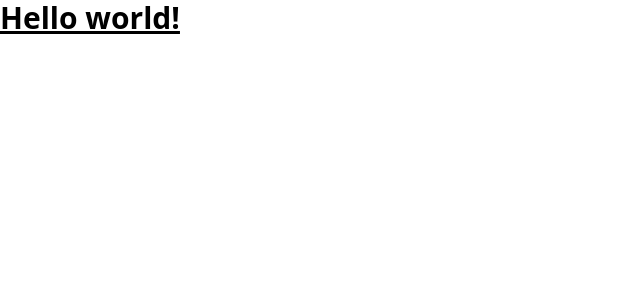
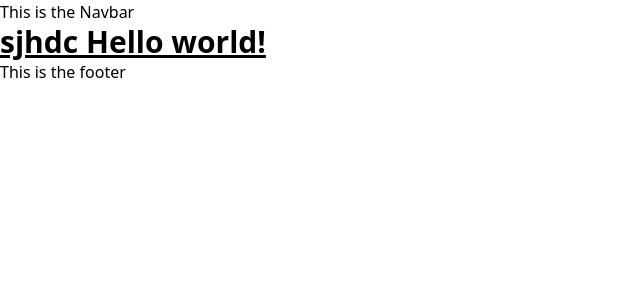
Before and after one commit to mitkapanarin/online_shop, a React (Vite) app in the folder frontend/: page / in a window 1280 px wide. Shown: the top 300 px of the page, without its empty margins (0-640 px from the left). Built offline with nearby package versions, Linux system fonts and the light colour scheme.

Commit message:
routes with layout added

```diff
--- a/frontend/package.json
+++ b/frontend/package.json
@@ -11,7 +11,8 @@
   },
   "dependencies": {
     "react": "^18.2.0",
-    "react-dom": "^18.2.0"
+    "react-dom": "^18.2.0",
+    "react-router-dom": "^6.23.1"
   },
   "devDependencies": {
     "@types/react": "^18.2.66",
--- a/frontend/src/App.tsx
+++ b/frontend/src/App.tsx
@@ -1,8 +1,34 @@
 import { Component } from "react";
+import {
+  createBrowserRouter,
+  RouteObject,
+  RouterProvider,
+} from "react-router-dom";
+import { ErrorPage, Home } from "./Pages";
+import { GeneralPagesRoutes } from "./Pages/Logic";
 
 export class App extends Component {
+  GeneralRoutes: RouteObject[] = [
+    {
+      path: "/",
+      element: <GeneralPagesRoutes />,
+      children: [
+        {
+          path: "/",
+          element: <Home />,
+        },
+        {
+          path: "*",
+          element: <ErrorPage />,
+        },
+      ],
+    },
+  ];
+
+  router = createBrowserRouter([...this.GeneralRoutes]);
+
   render() {
-    return <h1 className="text-3xl font-bold underline">Hello world!</h1>;
+    return <RouterProvider router={this.router} />;
   }
 }
 
--- /dev/null
+++ b/frontend/src/Pages/ErrorPage.tsx
@@ -0,0 +1,9 @@
+import { Component } from "react";
+
+export class ErrorPage extends Component {
+  render() {
+    return <div>Page doesn't Exist</div>;
+  }
+}
+
+export default ErrorPage;
--- /dev/null
+++ b/frontend/src/Pages/Home.tsx
@@ -0,0 +1,9 @@
+import { Component } from "react";
+
+export class Home extends Component {
+  render() {
+    return <h1 className="text-3xl font-bold underline">sjhdc Hello world!</h1>;
+  }
+}
+
+export default Home;
--- /dev/null
+++ b/frontend/src/Pages/Logic/GeneralPagesRoutes.tsx
@@ -0,0 +1,17 @@
+import { Component } from "react";
+import { Outlet } from "react-router-dom";
+import { Footer, Navbar } from "../../components/Layout";
+
+export class GeneralPagesRoutes extends Component {
+  render() {
+    return (
+      <>
+        <Navbar />
+        <Outlet />
+        <Footer />
+      </>
+    );
+  }
+}
+
+export default GeneralPagesRoutes;
--- /dev/null
+++ b/frontend/src/Pages/Logic/index.tsx
@@ -0,0 +1,3 @@
+import GeneralPagesRoutes from "./GeneralPagesRoutes";
+
+export { GeneralPagesRoutes };
--- /dev/null
+++ b/frontend/src/Pages/index.tsx
@@ -0,0 +1,3 @@
+import Home from "./Home";
+import ErrorPage from "./ErrorPage";
+export { ErrorPage, Home };
--- /dev/null
+++ b/frontend/src/components/Layout/Footer/Footer.tsx
@@ -0,0 +1,9 @@
+import { Component } from "react";
+
+export class Footer extends Component {
+  render() {
+    return <div>This is the footer</div>;
+  }
+}
+
+export default Footer;
--- /dev/null
+++ b/frontend/src/components/Layout/Navbar/Navbar.tsx
@@ -0,0 +1,9 @@
+import { Component } from "react";
+
+export class Navbar extends Component {
+  render() {
+    return <div>This is the Navbar</div>;
+  }
+}
+
+export default Navbar;
--- /dev/null
+++ b/frontend/src/components/Layout/index.tsx
@@ -0,0 +1,4 @@
+import Navbar from "./Navbar/Navbar";
+import Footer from "./Footer/Footer";
+
+export { Footer, Navbar };
--- /dev/null
+++ b/frontend/src/components/Skeleton/LoadingUI.tsx
@@ -0,0 +1,9 @@
+import { Component } from "react";
+
+export class LoadingUI extends Component {
+  render() {
+    return <div>Loading, please wait,......</div>;
+  }
+}
+
+export default LoadingUI;
```
Also changed, not shown: 1 other file (tests, documents, lock files or other folders).
